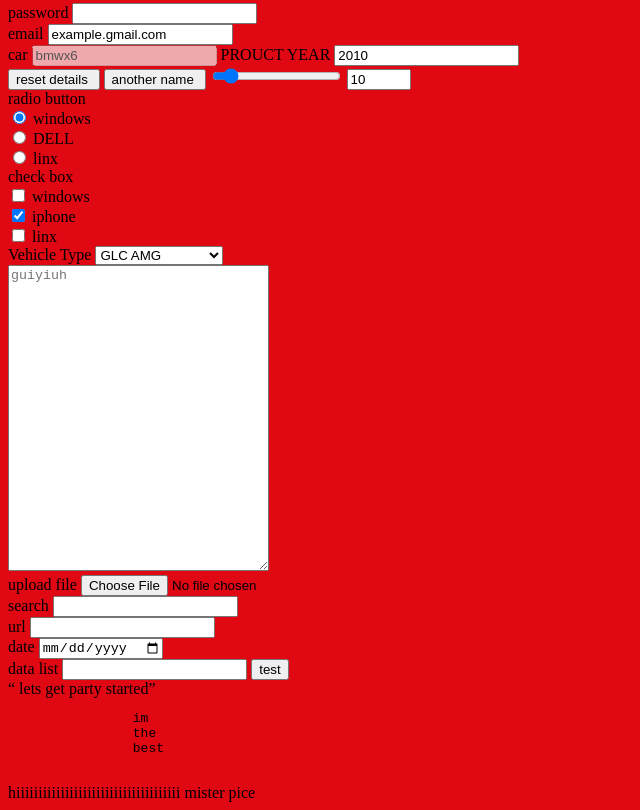
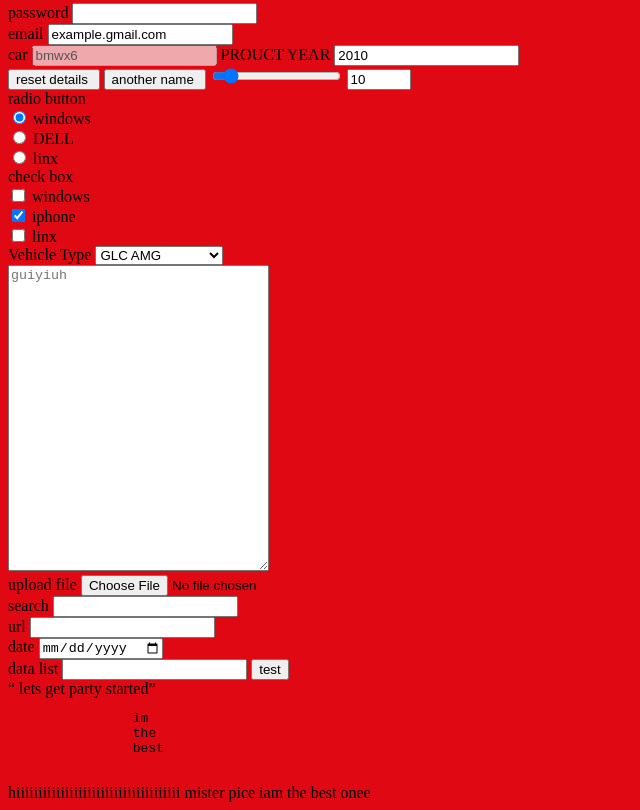
Before and after one commit to michealeliaazmy/main1, a plain HTML site: page index.html in a window 1280 px wide. Shown: the part 3247-4057 px from the top of the page, without its empty margins (0-640 px from the left). Drawn offline with Linux system fonts and the light colour scheme.

Commit message:
after modification

```diff
--- a/index.html
+++ b/index.html
@@ -358,6 +358,7 @@ div   is a container of elements we hndy lldiv class 3shan n3rf hwa by3ber 3an e
     <div>
         hiiiiiiiiiiiiiiiiiiiiiiiiiiiiiiiiiiiii
         mister pice
+        iam the best onee
     </div>
 </body>
 
```
Also changed, not shown: 1 other file.
